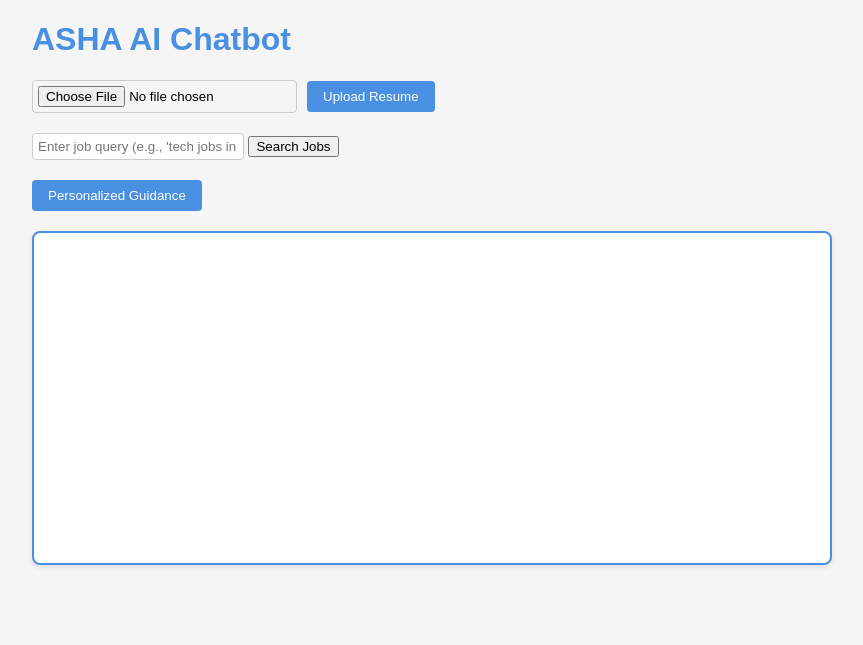
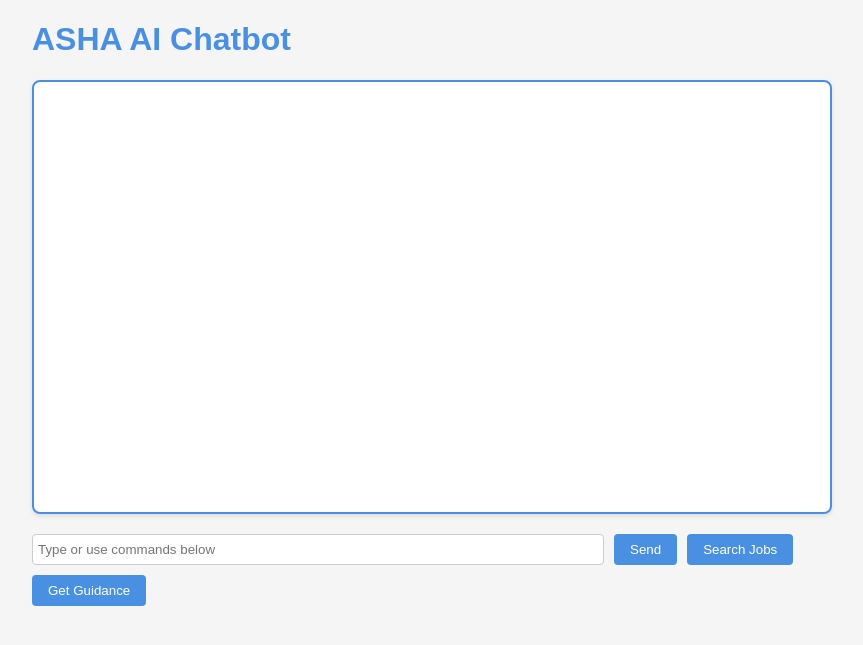
Before and after one commit to chimchim89/asha_chatbot, a FastAPI app: page / in a window 1280 px wide. Shown: the top 645 px of the page, without its empty margins (208-1071 px from the left). Run offline with FastAPI, Linux system fonts and the light colour scheme; parts of the project's set-up code (start-up, migrations or seed data) failed here and were passed over.

Commit message:
changes end points with bold texts

```diff
--- a/backend/main.py
+++ b/backend/main.py
@@ -40,8 +40,8 @@ app.add_middleware(
     allow_headers=["*"],
 )
 
-class JobQuery(BaseModel):
-    query: str
+class ChatRequest(BaseModel):
+    message: str
 
 class GuidanceRequest(BaseModel):
     user_id: str
@@ -61,15 +61,17 @@ async def health_check():
     logger.info("health check passed")
     return {"status": "healthy"}
 
-@app.post("/job-search")
-async def job_search(job_query: JobQuery, db=Depends(get_db_connection)):
-    try:
-        query = job_query.query.lower().strip()
-        cursor = await db.execute("SELECT skills, preferences FROM users WHERE user_id = 'temp_user'")
-        user_data = await cursor.fetchone()
-        user_data = {"skills": user_data[0], "preferences": user_data[1]} if user_data else {"skills": None, "preferences": None}
+@app.post("/chat")
+async def chat(request: ChatRequest, db=Depends(get_db_connection)):
+    message = request.message
+    cursor = await db.execute("SELECT skills, preferences FROM users WHERE user_id = 'temp_user'")
+    user_data = await cursor.fetchone()
+    user_data = {"skills": user_data[0], "preferences": user_data[1]} if user_data else {"skills": None, "preferences": None}
 
-        # Convert natural language to JSearch query using Gemini
+    # Check for bolded commands
+    if "**search jobs**" in message:
+        query = message.replace("**search jobs**", "").strip()
+        # Convert natural language to JSearch query
         gemini_url = f"https://generativelanguage.googleapis.com/v1beta/models/gemini-2.0-flash:generateContent?key={settings.GEMINI_API_KEY}"
         gemini_prompt = f"""You are an expert at converting natural language requests into precise JSearch API queries. Your task is to analyze the given natural language input and generate a valid JSearch API query as a URL query string that accurately reflects the user's intent, based on the provided JSearch API query parameters. Follow these steps:
 
@@ -109,7 +111,6 @@ Now, convert the following natural language request into a JSearch API query: "{
         except IndexError:
             jsearch_query = "query=internships"
 
-        # Fetch jobs with the converted query
         jsearch_url = "https://jsearch.p.rapidapi.com/search"
         headers = {"X-RapidAPI-Key": settings.JSEARCH_API_KEY, "X-RapidAPI-Host": "jsearch.p.rapidapi.com"}
         params = {k: v for k, v in [param.split('=') for param in jsearch_query.split('&')] if v}
@@ -118,16 +119,31 @@ Now, convert the following natural language request into a JSearch API query: "{
         jsearch_response.raise_for_status()
         results = jsearch_response.json().get("data", [])
         logger.info(f"JSearch returned {len(results)} results for query: {query}")
-        return {"results": results[:10]}
-    except requests.RequestException as e:
-        logger.error(f"API error: {e}")
-        return {"error": "API failed, check logs"}
-    except json.JSONDecodeError as e:
-        logger.error(f"JSON parse error: {e}")
-        return {"error": "Failed to parse LLM response"}
-    except Exception as e:
-        logger.error(f"Unexpected error: {e}")
-        return {"error": "Something went wrong, try again"}
+        return {"jobs": results[:10]}
+
+    elif "**get guidance**" in message:
+        query = message.replace("**get guidance**", "").strip()
+        pc = pinecone.Pinecone(api_key=settings.PINECONE_API_KEY)
+        index = pc.Index("asha-resume-chunks")
+        result = index.query(vector=[0] * 1024, top_k=3, include_metadata=True)
+        resume_text = " ".join([match.metadata["text"].replace("\n", " ") for match in result.matches]) if result.matches else ""
+        gemini_url = f"https://generativelanguage.googleapis.com/v1beta/models/gemini-2.0-flash:generateContent?key={settings.GEMINI_API_KEY}"
+        gemini_prompt = f"""You are a highly knowledgeable and empathetic career coach specializing in providing tailored career advice to women. Your goal is to empower women by offering practical, actionable, and supportive guidance to help them navigate their professional journeys, overcome challenges, and achieve their career goals. Your advice should be inclusive, considerate of diverse backgrounds, and address common barriers women may face in the workplace, such as gender bias, work-life balance, imposter syndrome, or leadership challenges. Provide clear, concise, and encouraging responses that inspire confidence and foster professional growth. When relevant, incorporate strategies for networking, skill-building, advocating for oneself, and pursuing leadership roles. If the user provides specific details (e.g., industry, career stage, or challenges), tailor your advice to their context. Avoid assumptions, and ensure your tone is warm, professional, and motivating. If additional information is needed to provide the best advice, politely ask clarifying questions.
+
+Resume summary (if available): {resume_text}
+User input: {query}"""
+        response = requests.post(gemini_url, headers={"Content-Type": "application/json"}, json={"contents": [{"parts": [{"text": gemini_prompt}]}]})
+        response.raise_for_status()
+        guidance = response.json().get("candidates", [{}])[0].get("content", {}).get("parts", [{}])[0].get("text", "I’d love to help! Please provide more details about your career stage, industry, or challenges you're facing.")
+        return {"guidance": guidance}
+
+    else:
+        # Fallback to LLM for unknown intents
+        gemini_url = f"https://generativelanguage.googleapis.com/v1beta/models/gemini-2.0-flash:generateContent?key={settings.GEMINI_API_KEY}"
+        response = requests.post(gemini_url, headers={"Content-Type": "application/json"}, json={"contents": [{"parts": [{"text": f"Interpret the intent of this message and respond appropriately: {message}"}]}]})
+        response.raise_for_status()
+        guidance = response.json().get("candidates", [{}])[0].get("content", {}).get("parts", [{}])[0].get("text", "Sorry, I didn’t understand that. Try **search jobs** or **get guidance**.")
+        return {"guidance": guidance}
 
 @app.post("/upload-resume")
 async def upload_resume(file: UploadFile = File(...), db=Depends(get_db_connection)):
@@ -142,20 +158,6 @@ async def upload_resume(file: UploadFile = File(...), db=Depends(get_db_connecti
         logger.error(f"Resume processing failed: {e}")
         return {"error": "Failed to process resume, check logs"}
 
-@app.post("/personalized-guidance")
-async def personalized_guidance(request: GuidanceRequest):
-    pc = pinecone.Pinecone(api_key=settings.PINECONE_API_KEY)
-    index = pc.Index("asha-resume-chunks")
-    result = index.query(vector=[0] * 1024, top_k=3, include_metadata=True)
-    if not result.matches:
-        return {"message": "No resume data found"}
-    resume_text = " ".join([match.metadata["text"].replace("\n", " ") for match in result.matches])
-    gemini_url = f"https://generativelanguage.googleapis.com/v1beta/models/gemini-2.0-flash:generateContent?key={settings.GEMINI_API_KEY}"
-    response = requests.post(gemini_url, headers={"Content-Type": "application/json"}, json={"contents": [{"parts": [{"text": f"Provide career guidance based on this resume summary: {resume_text}. Suggest specific skills to improve and roles to target."}]}]})
-    response.raise_for_status()
-    guidance = response.json().get("candidates", [{}])[0].get("content", {}).get("parts", [{}])[0].get("text", "Enhance your skills based on your experience.")
-    return {"guidance": guidance}
-
 if __name__ == "__main__":
     import uvicorn
     uvicorn.run(app, host="0.0.0.0", port=8000)
--- a/templates/index.html
+++ b/templates/index.html
@@ -5,105 +5,85 @@
     <title>ASHA AI Chatbot</title>
     <style>
         body { font-family: Arial, sans-serif; max-width: 800px; margin: 20px auto; background-color: #f5f5f5; }
-        #upload-section { margin-bottom: 20px; }
-        #upload-form { display: flex; gap: 10px; align-items: center; }
-        #upload-form input[type="file"] { padding: 5px; border: 1px solid #ccc; border-radius: 4px; }
-        #upload-form button, #options button { padding: 8px 16px; background-color: #4a90e2; color: white; border: none; border-radius: 4px; cursor: pointer; }
-        #upload-form button:hover, #options button:hover { background-color: #357ab7; }
-        #upload-status { margin-top: 10px; color: #666; }
-        #job-query-section { margin-bottom: 20px; }
-        #job-query { padding: 5px; width: 200px; border: 1px solid #ccc; border-radius: 4px; }
-        #options { display: flex; gap: 10px; margin-bottom: 20px; }
-        #chat-box { height: 300px; border: 2px solid #4a90e2; padding: 15px; overflow-y: scroll; background: white; border-radius: 8px; box-shadow: 0 2px 5px rgba(0,0,0,0.1); }
-        ul { list-style-type: none; padding: 0; }
-        li { margin: 5px 0; }
-        a { color: #4a90e2; text-decoration: none; }
-        a:hover { text-decoration: underline; }
+        #chat-container { height: 400px; border: 2px solid #4a90e2; padding: 15px; overflow-y: scroll; background: white; border-radius: 8px; box-shadow: 0 2px 5px rgba(0,0,0,0.1); margin-bottom: 20px; }
+        .message { margin: 10px 0; padding: 8px; border-radius: 4px; max-width: 70%; }
+        .user-message { background-color: #4a90e2; color: white; margin-left: auto; }
+        .bot-message { background-color: #e0e0e0; color: black; }
+        #input-section { display: flex; gap: 10px; flex-wrap: wrap; }
+        #user-input { padding: 5px; width: 70%; border: 1px solid #ccc; border-radius: 4px; }
+        #send-btn, .command-btn { padding: 8px 16px; background-color: #4a90e2; color: white; border: none; border-radius: 4px; cursor: pointer; }
+        #send-btn:hover, .command-btn:hover { background-color: #357ab7; }
+        .loading { font-style: italic; color: #666; }
     </style>
     <script src="https://cdn.jsdelivr.net/npm/marked/marked.min.js"></script>
 </head>
 <body>
     <h1 style="color: #4a90e2;">ASHA AI Chatbot</h1>
-    <div id="upload-section">
-        <form id="upload-form" enctype="multipart/form-data">
-            <input type="file" id="resume-file" name="file" accept=".pdf">
-            <button type="submit">Upload Resume</button>
-        </form>
-        <div id="upload-status"></div>
+    <div id="chat-container"></div>
+    <div id="input-section">
+        <input type="text" id="user-input" placeholder="Type or use commands below">
+        <button id="send-btn">Send</button>
+        <button class="command-btn" onclick="insertCommand('**search jobs**')">Search Jobs</button>
+        <button class="command-btn" onclick="insertCommand('**get guidance**')">Get Guidance</button>
     </div>
-    <div id="job-query-section">
-        <input type="text" id="job-query" placeholder="Enter job query (e.g., 'tech jobs in Pune')">
-        <button onclick="jobSearch()">Search Jobs</button>
-    </div>
-    <div id="options">
-        <button onclick="personalizedGuidance()">Personalized Guidance</button>
-    </div>
-    <div id="chat-box"></div>
     <script>
-        const form = document.getElementById('upload-form');
-        form.addEventListener('submit', async (e) => {
-            e.preventDefault();
-            const fileInput = document.getElementById('resume-file');
-            const formData = new FormData(form);
-            const status = document.getElementById('upload-status');
-            status.textContent = 'Uploading...';
+        const chatContainer = document.getElementById('chat-container');
+        const userInput = document.getElementById('user-input');
+        const sendBtn = document.getElementById('send-btn');
+
+        function addMessage(text, isUser = false) {
+            const messageDiv = document.createElement('div');
+            messageDiv.className = `message ${isUser ? 'user-message' : 'bot-message'}`;
+            messageDiv.innerHTML = text;
+            chatContainer.appendChild(messageDiv);
+            chatContainer.scrollTop = chatContainer.scrollHeight;
+        }
+
+        function insertCommand(command) {
+            userInput.value = command + (userInput.value ? ` ${userInput.value}` : '');
+            userInput.focus();
+        }
+
+        sendBtn.addEventListener('click', async () => {
+            const message = userInput.value.trim();
+            if (!message) return;
+
+            addMessage(message, true);
+            userInput.value = '';
+            addMessage('<span class="loading">Processing...</span>', false);
+
             try {
-                const response = await fetch('http://0.0.0.0:8000/upload-resume', {
+                const response = await fetch('http://0.0.0.0:8000/chat', {
                     method: 'POST',
-                    body: formData
+                    headers: {'Content-Type': 'application/json'},
+                    body: JSON.stringify({message: message})
                 });
                 const result = await response.json();
-                status.textContent = result.message || 'Upload failed';
-                document.getElementById('chat-box').innerHTML = result.message || 'Upload error';
+                chatContainer.removeChild(chatContainer.lastChild); // Remove loading
+                if (result.error) {
+                    addMessage(result.error, false);
+                } else if (result.jobs) {
+                    const jobsList = result.jobs.map(job => {
+                        const applyLink = job.job_apply_link ? `<a href="${job.job_apply_link}" target="_blank">Apply</a>` : 'No apply link';
+                        const location = job.job_city ? `${job.job_city}, ${job.job_country}` : 'Location not specified';
+                        const highlight = job.job_highlights?.Benefits?.[0] || job.job_description?.match(/Duration: [\w\s]+/)?.[0] || 'Check details';
+                        return `${job.job_title} at ${job.employer_name} | ${location} | ${highlight} | ${applyLink}`;
+                    }).join('<br>');
+                    addMessage(jobsList, false);
+                } else if (result.guidance) {
+                    addMessage(marked.parse(result.guidance), false);
+                } else {
+                    addMessage('Sorry, I didn’t understand that.', false);
+                }
             } catch (error) {
-                status.textContent = 'Error uploading resume';
+                chatContainer.removeChild(chatContainer.lastChild); // Remove loading
+                addMessage('Error communicating with the server.', false);
             }
         });
 
-        async function jobSearch() {
-            const query = document.getElementById('job-query').value;
-            const status = document.getElementById('upload-status');
-            status.textContent = 'Searching...';
-            try {
-                const response = await fetch('http://0.0.0.0:8000/job-search', {
-                    method: 'POST',
-                    headers: {'Content-Type': 'application/json'},
-                    body: JSON.stringify({query: query || ''})
-                });
-                const result = await response.json();
-                status.textContent = result.results ? 'Found jobs!' : 'No jobs found';
-                if (result.results) {
-                    const jobsList = result.results.map(job => {
-                        const applyLink = job.job_apply_link ? `<a href="${job.job_apply_link}" target="_blank">Apply</a>` : 'No apply link';
-                        const location = job.job_city ? `${job.job_city}, ${job.job_country}` : 'Location not specified';
-                        const highlight = job.job_highlights?.Benefits?.[0] || job.job_description?.match(/Duration: [\w\s]+/)?.[0] || 'Check details';
-                        return `<li>${job.job_title} at ${job.employer_name} | ${location} | ${highlight} | ${applyLink}</li>`;
-                    }).join('');
-                    document.getElementById('chat-box').innerHTML = `<ul>${jobsList}</ul>`;
-                } else {
-                    document.getElementById('chat-box').innerHTML = 'No jobs found.';
-                }
-            } catch (error) {
-                status.textContent = 'Error searching jobs';
-            }
-        }
-
-        async function personalizedGuidance() {
-            const status = document.getElementById('upload-status');
-            status.textContent = 'Generating guidance...';
-            try {
-                const response = await fetch('http://0.0.0.0:8000/personalized-guidance', {
-                    method: 'POST',
-                    headers: {'Content-Type': 'application/json'},
-                    body: JSON.stringify({user_id: 'temp_user'})
-                });
-                const result = await response.json();
-                status.textContent = 'Guidance generated!';
-                document.getElementById('chat-box').innerHTML = marked.parse(result.guidance);
-            } catch (error) {
-                status.textContent = 'Error generating guidance';
-            }
-        }
+        userInput.addEventListener('keypress', (e) => {
+            if (e.key === 'Enter') sendBtn.click();
+        });
     </script>
 </body>
 </html>
```
